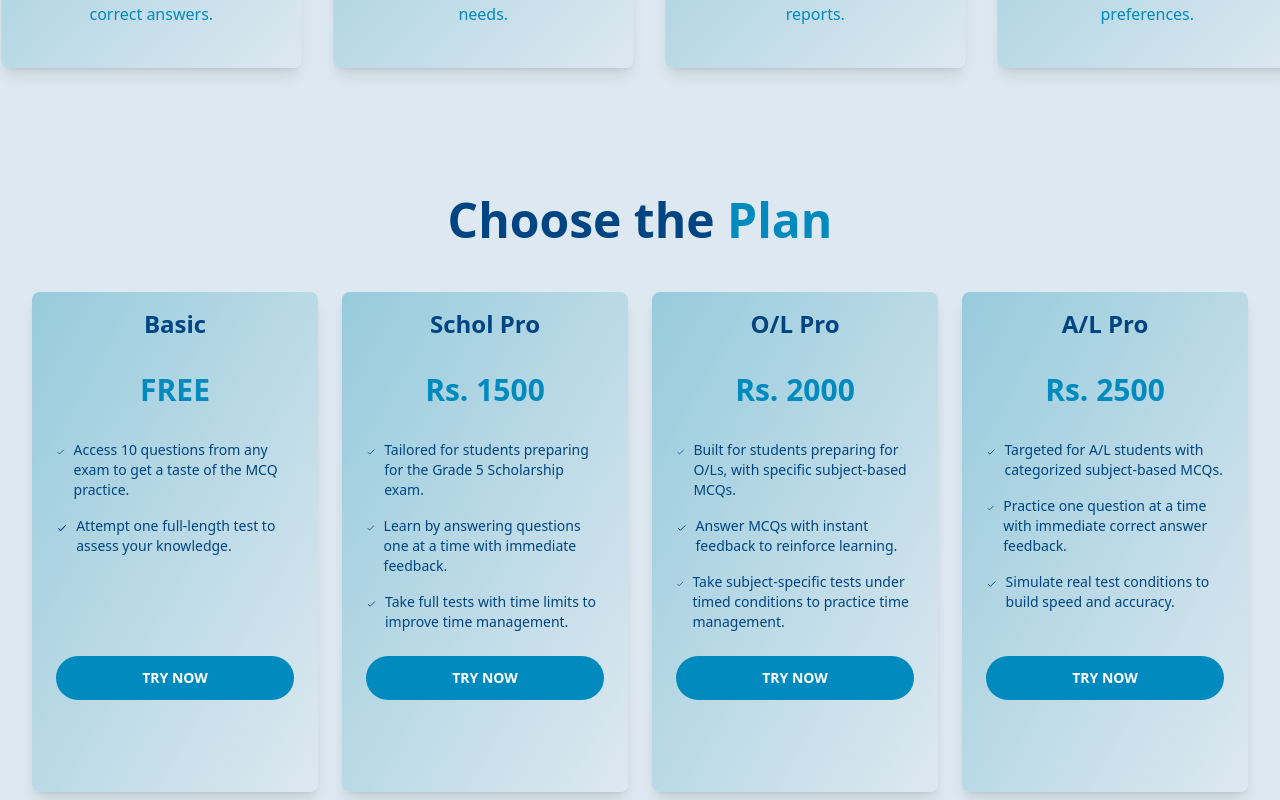
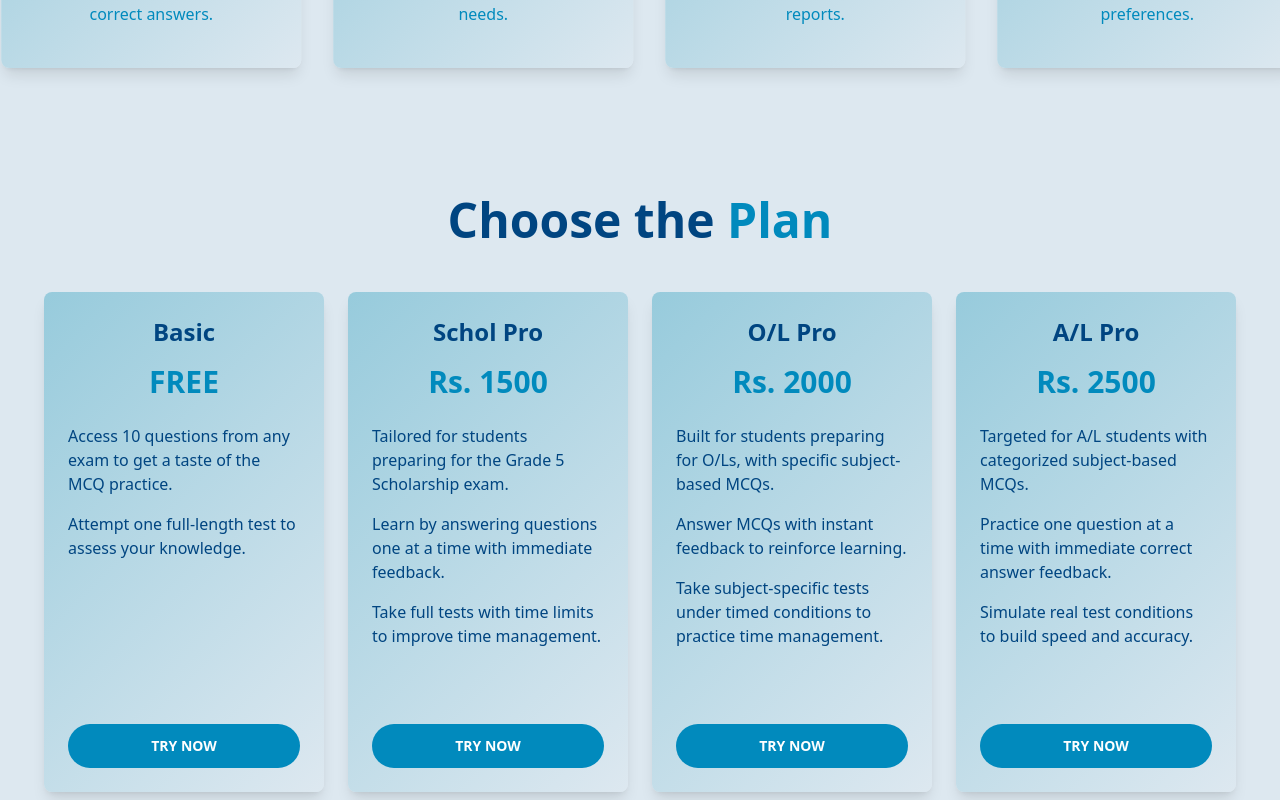
Before and after one commit to ashan2001ruh/MCQUIZ, a React (Create React App) app: page / in a window 1280 px wide. Shown: the part 1100-1900 px from the top of the page. Built offline with nearby package versions, Linux system fonts and the light colour scheme.

Commit message:
pricing updating

```diff
--- a/src/components/Pricing.jsx
+++ b/src/components/Pricing.jsx
@@ -1,21 +1,7 @@
-import React, { useState, useEffect } from 'react';
+import React from 'react';
 import { motion } from 'framer-motion';
-import axios from 'axios';
-import { useNavigate } from 'react-router-dom';
 
 const Pricing = () => {
-  const [authToken, setAuthToken] = useState('');
-  const [isLoading, setIsLoading] = useState(false);
-  const navigate = useNavigate();
-
-  useEffect(() => {
-    // Get auth token from localStorage
-    const token = localStorage.getItem('authToken');
-    if (token) {
-      setAuthToken(token);
-    }
-  }, []);
-
   const plans = [
     {
       title: 'Basic',
@@ -23,10 +9,10 @@ const Pricing = () => {
       features: [
         'Access 10 questions from any exam to get a taste of the MCQ practice.',
         'Attempt one full-length test to assess your knowledge.',
+
       ],
       buttonText: 'TRY NOW',
       buttonColor: 'bg-[#018ABD] text-white font-semibold px-6 py-2 rounded-2xl text-sm hover:bg-[#005fa3] transition duration-200',
-      amount: 0
     },
     {
       title: 'Schol Pro',
@@ -37,8 +23,7 @@ const Pricing = () => {
         'Take full tests with time limits to improve time management.',
       ],
       buttonText: 'TRY NOW',
-      buttonColor: 'bg-[#018ABD] text-white font-semibold px-6 py-2 rounded-2xl text-sm hover:bg-[#005fa3] transition duration-200',
-      amount: 1500
+      buttonColor: 'bg-[#018ABD] text-white font-semibold px-6 py-2 rounded-2xl text-sm hover:bg-[#005fa3] transition duration-200'
     },
     {
       title: 'O/L Pro',
@@ -49,8 +34,7 @@ const Pricing = () => {
         'Take subject-specific tests under timed conditions to practice time management.',
       ],
       buttonText: 'TRY NOW',
-      buttonColor: 'bg-[#018ABD] text-white font-semibold px-6 py-2 rounded-2xl text-sm hover:bg-[#005fa3] transition duration-200',
-      amount: 2000
+      buttonColor: 'bg-[#018ABD] text-white font-semibold px-6 py-2 rounded-2xl text-sm hover:bg-[#005fa3] transition duration-200'
     },
     {
       title: 'A/L Pro',
@@ -61,143 +45,70 @@ const Pricing = () => {
         'Simulate real test conditions to build speed and accuracy.',
       ],
       buttonText: 'TRY NOW',
-      buttonColor: 'bg-[#018ABD] text-white font-semibold px-6 py-2 rounded-2xl text-sm hover:bg-[#005fa3] transition duration-200',
-      amount: 2500
+      buttonColor: 'bg-[#018ABD] text-white font-semibold px-6 py-2 rounded-2xl text-sm hover:bg-[#005fa3] transition duration-200'
     },
   ];
 
-  const handlePlanSelection = async (plan) => {
-    // For Basic plan, navigate directly to courses
-    if (plan.title === 'Basic') {
-      navigate('/courses');
-      return;
-    }
-
-    // Check if user is logged in
-    if (!authToken) {
-      alert('Please login to subscribe to this plan');
-      navigate('/login', { state: { from: '/pricing' } });
-      return;
-    }
-
-    try {
-      setIsLoading(true);
-
-      // Initialize payment
-      const response = await axios.post(
-        'http://localhost:3001/api/payment/initialize',
-        {
-          planType: plan.title,
-          amount: plan.amount
-        },
-        {
-          headers: {
-            Authorization: `Bearer ${authToken}`
-          }
-        }
-      );
-
-      const paymentData = response.data.paymentData;
-
-      // Load PayHere script if not already loaded
-      if (!window.payhere) {
-        const script = document.createElement('script');
-        script.src = 'https://www.payhere.lk/lib/payhere.js';
-        script.async = true;
-        script.onload = () => initializePayment(paymentData);
-        document.body.appendChild(script);
-      } else {
-        initializePayment(paymentData);
-      }
-    } catch (error) {
-      console.error('Error initializing payment:', error);
-      alert('Failed to initialize payment. Please try again.');
-      setIsLoading(false);
-    }
-  };
-
-  const initializePayment = (paymentData) => {
-    // Configure PayHere payment
-    window.payhere.onCompleted = function onCompleted(orderId) {
-      console.log('Payment completed. OrderID:' + orderId);
-      alert('Payment successful!');
-      navigate('/courses');
-      setIsLoading(false);
-    };
-
-    window.payhere.onDismissed = function onDismissed() {
-      console.log('Payment dismissed');
-      setIsLoading(false);
-    };
-
-    window.payhere.onError = function onError(error) {
-      console.log('Error:', error);
-      alert('Payment error: ' + error);
-      setIsLoading(false);
-    };
-
-    // Show the PayHere payment popup
-    window.payhere.startPayment(paymentData);
-  };
-
   return (
-    <div className="bg-[#DDE8F0] min-h-screen py-16 px-4 sm:px-6 lg:px-8">
+    <div className="bg-[#DDE8F0] py-16"> {/* Outer background color */}
+      <div className="max-w-[1240px] mx-auto px-6">
         {/* Header */}
-      <div className="text-center mb-12">
-        <h2 className="text-4xl md:text-5xl font-bold text-gray-800 mb-2">
+        <motion.h2
+          className="text-4xl md:text-5xl font-bold text-center mb-12"
+          initial={{ opacity: 0, y: -20 }}
+          animate={{ opacity: 1, y: 0 }}
+          transition={{ duration: 0.8 }}
+        >
           <span className="text-[#004581]">Choose the</span>{' '}
           <span className="text-[#018ABD]">Plan</span>
-        </h2>
-      </div>
+        </motion.h2>
+
         {/* Pricing Cards */}
-      <div className="max-w-7xl mx-auto grid grid-cols-1 gap-6 sm:grid-cols-2 lg:grid-cols-4">
+        <div className="grid grid-cols-1 sm:grid-cols-2 lg:grid-cols-4 gap-6">
           {plans.map((plan, index) => (
             <motion.div
               key={index}
+              className="flex flex-col justify-between rounded-lg shadow-lg p-6 text-center cursor-pointer"
+              style={{
+                background: 'linear-gradient(135deg, #97CBDC, #DDE8F0)', // Gradient background
+                minWidth: '200px', // Fixed width for each card
+                height: '500px', // Increased height for each card
+              }}
               initial={{ opacity: 0, y: 20 }}
               animate={{ opacity: 1, y: 0 }}
               transition={{ duration: 0.8, delay: index * 0.2 }}
               whileHover={{
-              scale: 1.05,
-              boxShadow: '0 10px 20px rgba(0, 0, 0, 0.2)',
+                scale: 1.05, // Slightly scale up on hover
+                boxShadow: '0 10px 20px rgba(0, 0, 0, 0.2)', // Add shadow on hover
               }}
-            className="flex flex-col justify-between bg-gradient-to-br from-[#97CBDC] to-[#DDE8F0] rounded-lg shadow-lg overflow-hidden h-[500px]"
             >
               {/* Plan Title */}
-            <div className="py-4 px-6 text-center">
-              <h3 className="text-2xl font-semibold text-[#004581]">{plan.title}</h3>
-            </div>
+              <h3 className="text-2xl font-semibold text-[#004581] mb-4">{plan.title}</h3>
+
               {/* Plan Price */}
-            <div className="px-6 py-4 text-center">
-              <p className="text-3xl font-bold text-[#018ABD]">{plan.price}</p>
-            </div>
+              <p className="text-3xl font-bold text-[#018ABD] mb-6">{plan.price}</p>
+
               {/* Plan Features */}
-            <div className="px-6 py-4 flex-1">
-              <div className="h-48 overflow-y-auto mb-6">
-                {/* Scrollable features */}
+              <ul className="text-left text-[#004581] mb-6 flex-1 overflow-y-auto"> {/* Scrollable features */}
                 {plan.features.map((feature, i) => (
-                  <div key={i} className="flex items-start mb-4">
-                    <svg className="h-5 w-5 text-[#004581] mt-0.5 mr-2" fill="none" stroke="currentColor" viewBox="0 0 24 24" xmlns="http://www.w3.org/2000/svg">
-                      <path strokeLinecap="round" strokeLinejoin="round" strokeWidth="2" d="M5 13l4 4L19 7"></path>
-                    </svg>
-                    <p className="text-sm text-[#004581]">{feature}</p>
-                  </div>
+                  <li key={i} className="mb-4">
+                    {feature}
+                  </li>
                 ))}
-              </div>
+              </ul>
+
               {/* Try Now Button */}
               <button
-                onClick={() => handlePlanSelection(plan)}
-                disabled={isLoading}
-                className={`w-full font-semibold py-3 px-6 rounded-full transition-colors duration-300 ${plan.buttonColor} ${isLoading ? 'opacity-70 cursor-not-allowed' : ''}`}
+                className={`${plan.buttonColor} text-white font-semibold py-3 px-6 rounded-full transition-colors duration-300`}
               >
-                {isLoading ? 'Processing...' : plan.buttonText}
+                {plan.buttonText}
               </button>
-            </div>
             </motion.div>
           ))}
         </div>
       </div>
-  )
+    </div>
+  );
 };
 
 export default Pricing;
```
Lines whose indentation alone changed are shown as unchanged.
